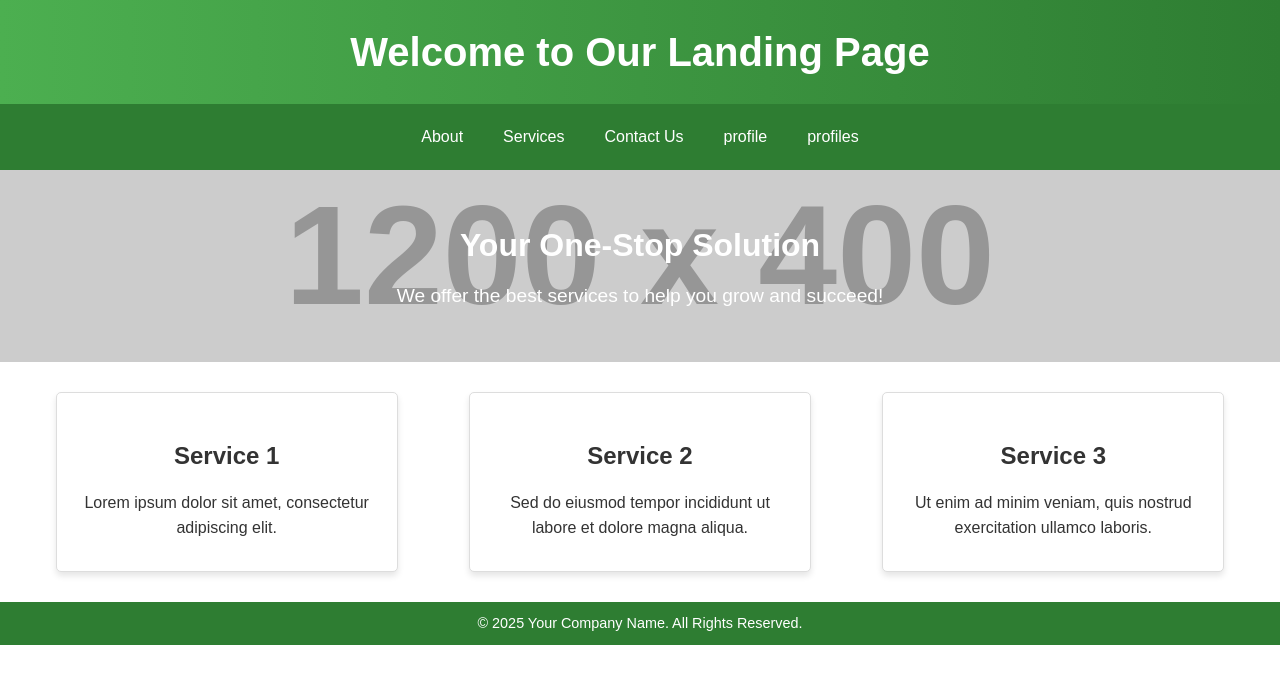
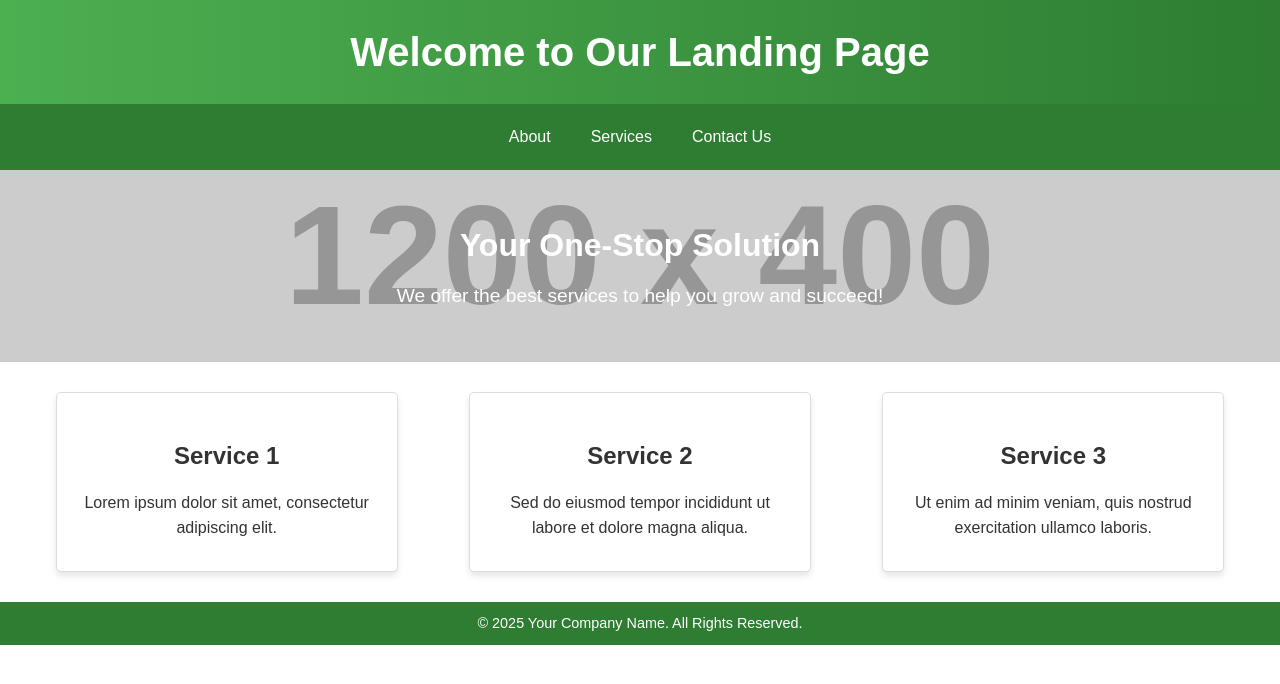
Before and after one commit to Shalom987/git_demo, a plain HTML site: page index.html in a window 1280 px wide. Drawn offline with Linux system fonts and the light colour scheme; placeholder pictures from the web are drawn by us.

Commit message:
new-feature

```diff
--- a/index.html
+++ b/index.html
@@ -124,8 +124,6 @@
     <a href="#about">About</a>
     <a href="#services">Services</a>
     <a href="#contact">Contact Us</a>
-    <a href="#profile">profile</a>
-    <a href="#profile">profiles</a>
 </nav>
 
 <section class="hero">
```
